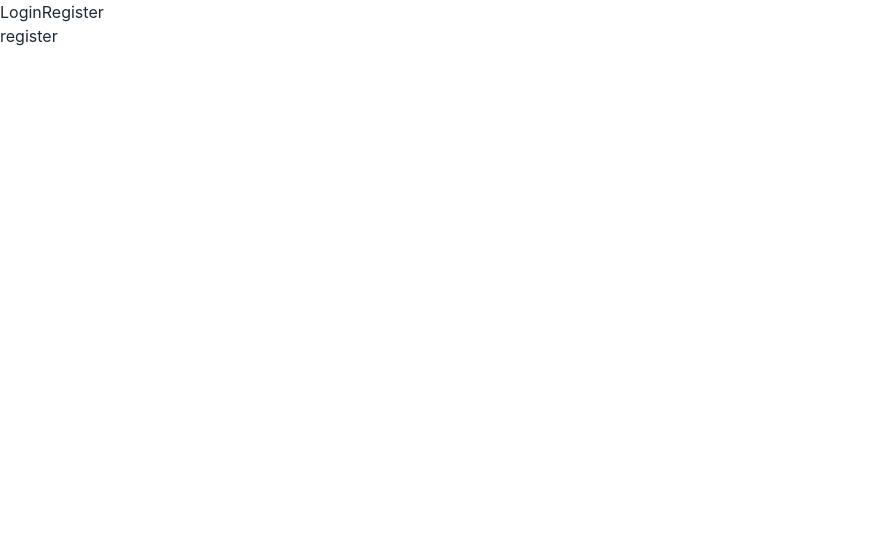
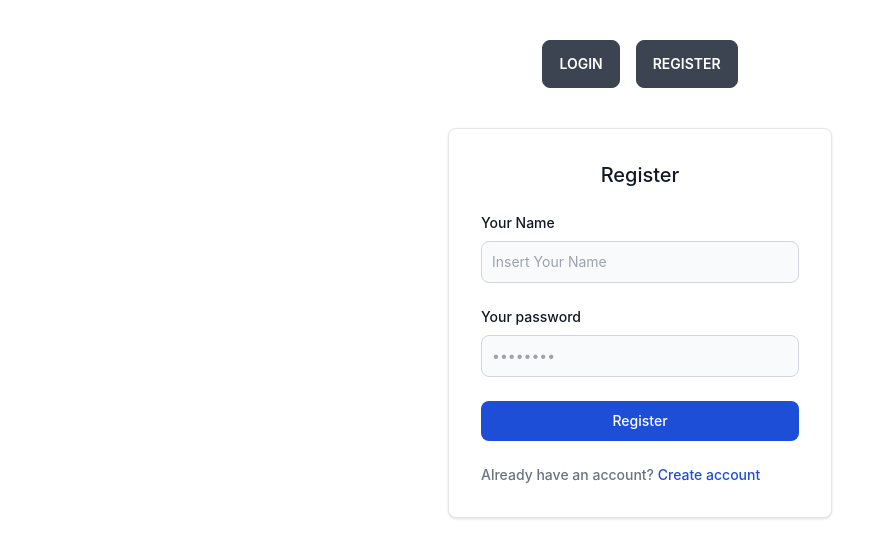
Before and after one commit to mohammedtakbir/Job-Task-Zedblock-client-site, a React (Create React App) app: page /register in a window 1280 px wide. Shown: the top 558 px of the page, without its empty margins (0-894 px from the left). Built offline with nearby package versions, Linux system fonts and the light colour scheme.

Commit message:
user login and register added

```diff
--- a/package.json
+++ b/package.json
@@ -10,6 +10,7 @@
     "firebase": "^9.16.0",
     "react": "^18.2.0",
     "react-dom": "^18.2.0",
+    "react-hot-toast": "^2.4.0",
     "react-router-dom": "^6.8.0",
     "react-scripts": "5.0.1",
     "web-vitals": "^2.1.4"
--- a/src/App.js
+++ b/src/App.js
@@ -1,3 +1,4 @@
+import { Toaster } from "react-hot-toast";
 import { RouterProvider } from "react-router-dom";
 import { router } from "./routers/routes";
 
@@ -5,6 +6,7 @@ function App() {
   return (
     <>
       <RouterProvider router={router} />
+      <Toaster />
     </>
   );
 }
--- a/src/Pages/Login.js
+++ b/src/Pages/Login.js
@@ -1,10 +1,60 @@
 import React from 'react';
+import { toast } from 'react-hot-toast';
+import { Link, useNavigate } from 'react-router-dom';
 
 const Login = () => {
+    const navigate = useNavigate();
+    const handleSubmit = (e) => {
+        e.preventDefault();
+
+        const form = e.target;
+        const name = form.name.value;
+        const password = form.password.value;
+
+        const user = {
+            name,
+            password
+        };
+
+        fetch(`http://localhost:5000/login`, {
+            method: 'POST',
+            headers: {
+                'content-type': 'application/json',
+            },
+            body: JSON.stringify(user)
+        })
+            .then(res => res.json())
+            .then(data => {
+                if (data.user) {
+                    localStorage.setItem('user', JSON.stringify(data.user))
+                    navigate('/tasks')
+                    return toast.success('Login successfully');
+                }
+                toast.error(data.message);
+            })
+
+    }
+
     return (
-        <div>
-            login
-        </div>
+        <section className='flex justify-center'>
+            <div class="w-full max-w-sm p-4 bg-white border border-gray-200 rounded-lg shadow sm:p-6 md:p-8">
+                <form class="space-y-6" action="#" onSubmit={handleSubmit}>
+                    <h5 class="text-xl font-medium text-gray-900 text-center">Login</h5>
+                    <div>
+                        <label for="name" class="block mb-2 text-sm font-medium text-gray-900">Your Name</label>
+                        <input type="text" name="name" id="name" class="bg-gray-50 border border-gray-300 text-gray-900 text-sm rounded-lg focus:ring-blue-500 focus:border-blue-500 block w-full p-2.5" placeholder="Insert Your Name" required />
+                    </div>
+                    <div>
+                        <label for="password" class="block mb-2 text-sm font-medium text-gray-900">Your password</label>
+                        <input type="password" name="password" id="password" placeholder="••••••••" class="bg-gray-50 border border-gray-300 text-gray-900 text-sm rounded-lg focus:ring-blue-500 focus:border-blue-500 block w-full p-2.5" required />
+                    </div>
+                    <button type="submit" class="w-full text-white bg-blue-700 hover:bg-blue-800 focus:ring-4 focus:outline-none focus:ring-blue-300 font-medium rounded-lg text-sm px-5 py-2.5 text-center">Login</button>
+                    <div class="text-sm font-medium text-gray-500">
+                        Not registered? <Link to='/register' class="text-blue-700 hover:underline">Create account</Link>
+                    </div>
+                </form>
+            </div>
+        </section>
     );
 };
 
--- a/src/Pages/Navbar.js
+++ b/src/Pages/Navbar.js
@@ -4,10 +4,10 @@ import { Link } from 'react-router-dom';
 const Navbar = () => {
     return (
         <nav>
-            <ul>
+            <ul className='my-10 text-center'>
                 <li>
-                    <Link to='/login'>Login</Link>
-                    <Link to='/register'>Register</Link>
+                    <Link to='/login' className='mr-4 btn'>Login</Link>
+                    <Link to='/register' className='btn'>Register</Link>
                 </li>
             </ul>
         </nav>
--- a/src/Pages/Register.js
+++ b/src/Pages/Register.js
@@ -1,10 +1,58 @@
 import React from 'react';
+import { toast } from 'react-hot-toast';
+import { Link, useNavigate } from 'react-router-dom';
 
 const Register = () => {
+    const navigate = useNavigate();
+    const handleSubmit = (e) => {
+        e.preventDefault();
+
+        const form = e.target;
+        const name = form.name.value;
+        const password = form.password.value;
+        const user = {
+            name,
+            password
+        };
+
+        fetch(`http://localhost:5000/register`, {
+            method: 'POST',
+            headers: {
+                'content-type': 'application/json',
+            },
+            body: JSON.stringify(user)
+        })
+            .then(res => res.json())
+            .then(data => {
+                if (data.user) {
+                    localStorage.setItem('user', JSON.stringify(data.user))
+                    navigate('/tasks');
+                    return toast.success('Register successfully');
+                }
+                toast.error(data.message);
+            })
+    }
+
     return (
-        <div>
-            register
-        </div>
+        <section className='flex justify-center'>
+            <div class="w-full max-w-sm p-4 bg-white border border-gray-200 rounded-lg shadow sm:p-6 md:p-8">
+                <form class="space-y-6" action="#" onSubmit={handleSubmit}>
+                    <h5 class="text-xl font-medium text-gray-900 text-center">Register</h5>
+                    <div>
+                        <label for="name" class="block mb-2 text-sm font-medium text-gray-900">Your Name</label>
+                        <input type="text" name="name" id="name" class="bg-gray-50 border border-gray-300 text-gray-900 text-sm rounded-lg focus:ring-blue-500 focus:border-blue-500 block w-full p-2.5" placeholder="Insert Your Name" required />
+                    </div>
+                    <div>
+                        <label for="password" class="block mb-2 text-sm font-medium text-gray-900">Your password</label>
+                        <input type="password" name="password" id="password" placeholder="••••••••" class="bg-gray-50 border border-gray-300 text-gray-900 text-sm rounded-lg focus:ring-blue-500 focus:border-blue-500 block w-full p-2.5" required />
+                    </div>
+                    <button type="submit" class="w-full text-white bg-blue-700 hover:bg-blue-800 focus:ring-4 focus:outline-none focus:ring-blue-300 font-medium rounded-lg text-sm px-5 py-2.5 text-center">Register</button>
+                    <div class="text-sm font-medium text-gray-500">
+                        Already have an account? <Link to='/login' class="text-blue-700 hover:underline">Create account</Link>
+                    </div>
+                </form>
+            </div>
+        </section>
     );
 };
 
--- /dev/null
+++ b/src/Pages/Tasks.js
@@ -0,0 +1,11 @@
+import React from 'react';
+
+const Tasks = () => {
+    return (
+        <div>
+            taska
+        </div>
+    );
+};
+
+export default Tasks;
--- a/src/routers/routes.js
+++ b/src/routers/routes.js
@@ -2,12 +2,17 @@ import { createBrowserRouter } from "react-router-dom";
 import Main from "../layout/Main";
 import Login from "../Pages/Login";
 import Register from "../Pages/Register";
+import Tasks from "../Pages/Tasks";
 
 export const router = createBrowserRouter([
     {
         path: '/',
         element: <Main />,
         children: [
+            {
+                index: true,
+                element: <Login />
+            },
             {
                 path: '/login',
                 element: <Login />
@@ -16,6 +21,10 @@ export const router = createBrowserRouter([
                 path: '/register',
                 element: <Register />
             },
+            {
+                path: '/tasks',
+                element: <Tasks />
+            },
         ]
     }
 ])
```
Also changed, not shown: 1 other file (tests, documents, lock files or other folders).
